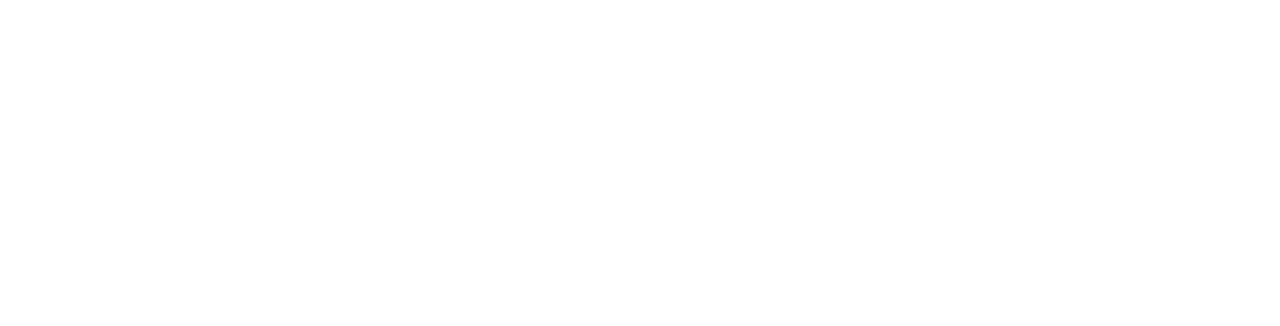
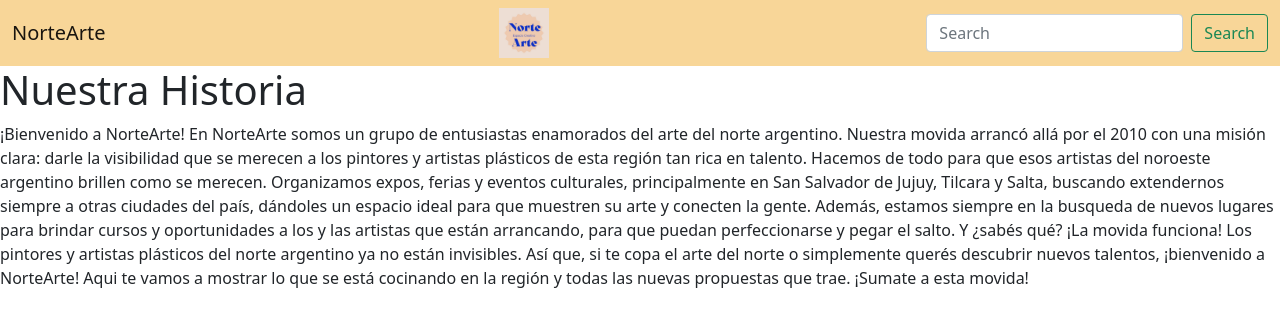
Before and after one commit to gabrielakrinner/Proyectoparte2Nortearte, a plain HTML site: page index.html in a window 1280 px wide. Drawn offline with nearby package versions, Linux system fonts and the light colour scheme; files whose address does not match are found by name.

Commit message:
modificaciones

```diff
--- a/index.html
+++ b/index.html
@@ -4,9 +4,39 @@
     <meta charset="UTF-8">
     <meta name="viewport" content="width=device-width, initial-scale=1.0">
     <link rel="stylesheet" href=".//Css/estilos.css">
+    <!--Boostrap inicia-->
+    <link href="https://cdn.jsdelivr.net/npm/bootstrap@5.1.3/dist/css/bootstrap.min.css" rel="stylesheet" integrity="sha384-1BmE4kWBq78iYhFldvKuhfTAU6auU8tT94WrHftjDbrCEXSU1oBoqyl2QvZ6jIW3" crossorigin="anonymous">
+    <!--Boostrap fin-->
     <title>NorteArte</title>
 </head>
 <body>
+    <!--Navbar-->
+<nav class="navbar navbar-expand-lg navbar-light" style="background-color: #f8d28de6;">
+    <div class="container-fluid">
+        <a class="navbar-brand" href="#">NorteArte</a>
+        <img src="./img/favicon-256x256.png"  alt="Logo" width="50" height="50" class="d-inline-block align-text-top">
+        <form class="d-flex">
+            <input class="form-control me-2" type="search" placeholder="Search" aria-label="Search">
+            <button class="btn btn-outline-success" type="submit">Search</button>
+        </form>
+    </div>
+</nav>
+<!-- fin Navbar-->
+<div class="row">
+<div class="col-s-1 col-md-3 col-lg-12">
+    <h1>Nuestra Historia</h1>
+    <p>¡Bienvenido a NorteArte!
+        En NorteArte somos un grupo de entusiastas enamorados del arte del norte argentino.
+        Nuestra movida arrancó allá por el 2010 con una misión clara: darle la visibilidad que se merecen a los pintores y artistas plásticos de esta región tan rica en talento. Hacemos de todo para que esos artistas del noroeste argentino brillen como se merecen. Organizamos expos, ferias y eventos culturales, principalmente en San Salvador de Jujuy, Tilcara y Salta, buscando extendernos siempre a otras ciudades del país, dándoles un espacio ideal para que muestren su arte y conecten la gente.
+        Además, estamos siempre en la busqueda de nuevos lugares para brindar cursos y oportunidades a los y las artistas que están arrancando, para que puedan perfeccionarse y pegar el salto. Y ¿sabés qué? ¡La movida funciona! Los pintores y artistas plásticos del norte argentino ya no están invisibles.
+        Así que, si te copa el arte del norte o simplemente querés descubrir nuevos talentos, ¡bienvenido a NorteArte! Aqui te vamos a mostrar lo que se está cocinando en la región y todas las nuevas propuestas que trae. ¡Sumate a esta movida!</p>
+</div>
+<!--inicia galeria-->
 
+
+
+
+    <script src="https://cdn.jsdelivr.net/npm/@popperjs/core@2.10.2/dist/umd/popper.min.js" integrity="sha384-7+zCNj/IqJ95wo16oMtfsKbZ9ccEh31eOz1HGyDuCQ6wgnyJNSYdrPa03rtR1zdB" crossorigin="anonymous"></script>
+<script src="https://cdn.jsdelivr.net/npm/bootstrap@5.1.3/dist/js/bootstrap.min.js" integrity="sha384-QJHtvGhmr9XOIpI6YVutG+2QOK9T+ZnN4kzFN1RtK3zEFEIsxhlmWl5/YESvpZ13" crossorigin="anonymous"></script>
 </body>
 </html>
```
